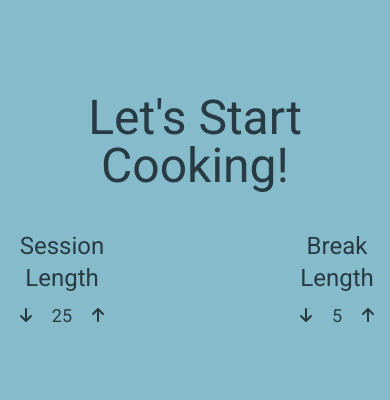
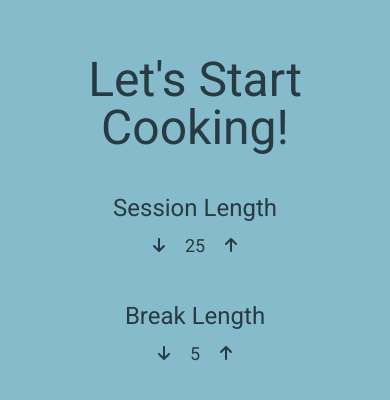
Before and after one commit to NedzadDonlagic04/reactjs-25-5-clock, a React (Vite) app: page / in a window 390 px wide. Shown: the part 210-610 px from the top of the page. Built offline with nearby package versions, Linux system fonts and the light colour scheme.

Commit message:
Added media queries to make page more responsive

```diff
--- a/src/App.jsx
+++ b/src/App.jsx
@@ -13,7 +13,7 @@ function App() {
 	return (
 		<React.Fragment>
 			<Title text="Let's Start Cooking!" />
-			<div className="flex gap-40">
+			<div className="flex flex-col gap-10 sm:flex-row sm:gap-40">
 				<DurationControlContainer id="session" state={sessionLength} stateSetter={sessionLengthSetter} />
 				<DurationControlContainer id="break" state={breakLength} stateSetter={breakLengthSetter} />
 			</div>
```
